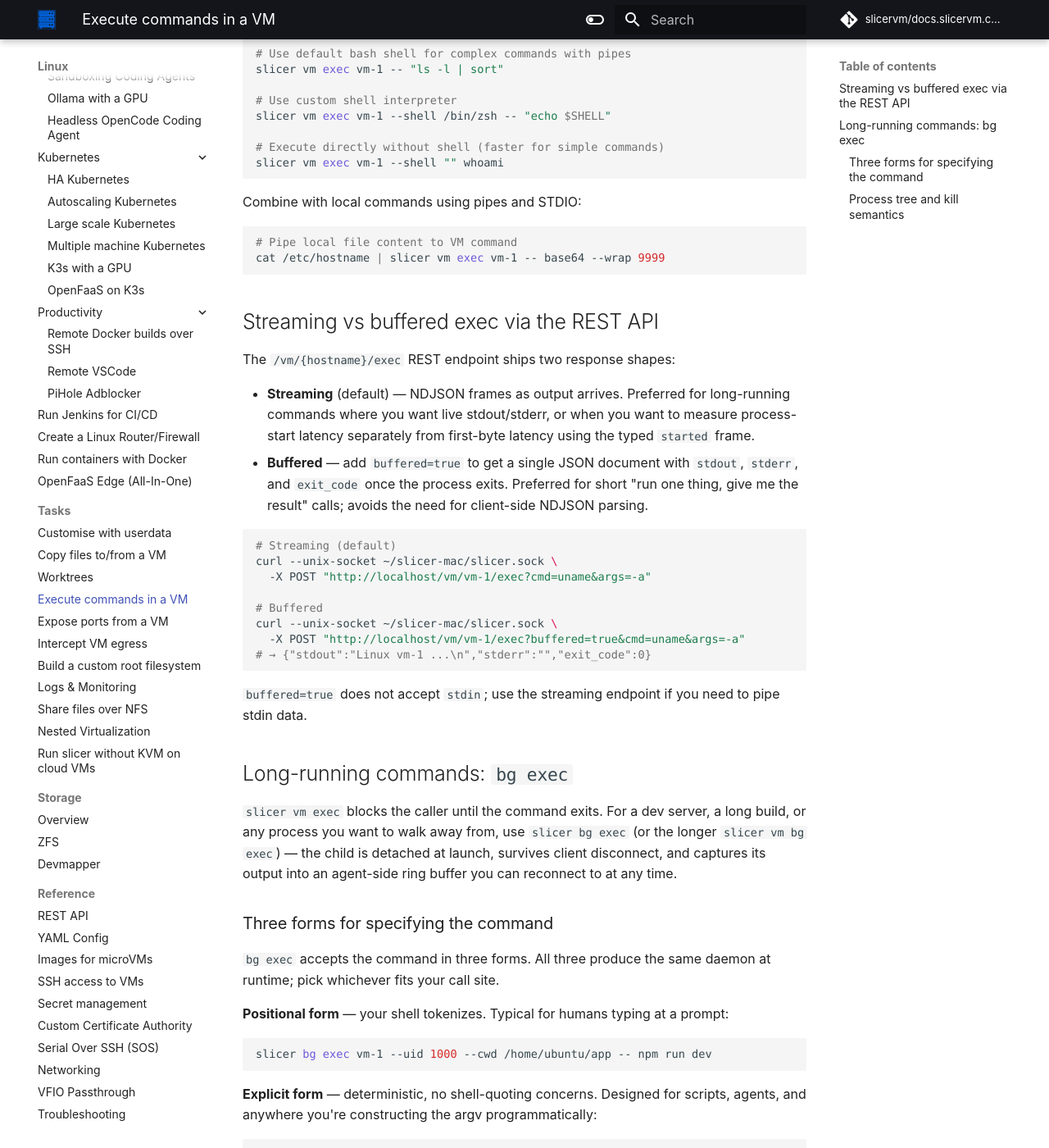
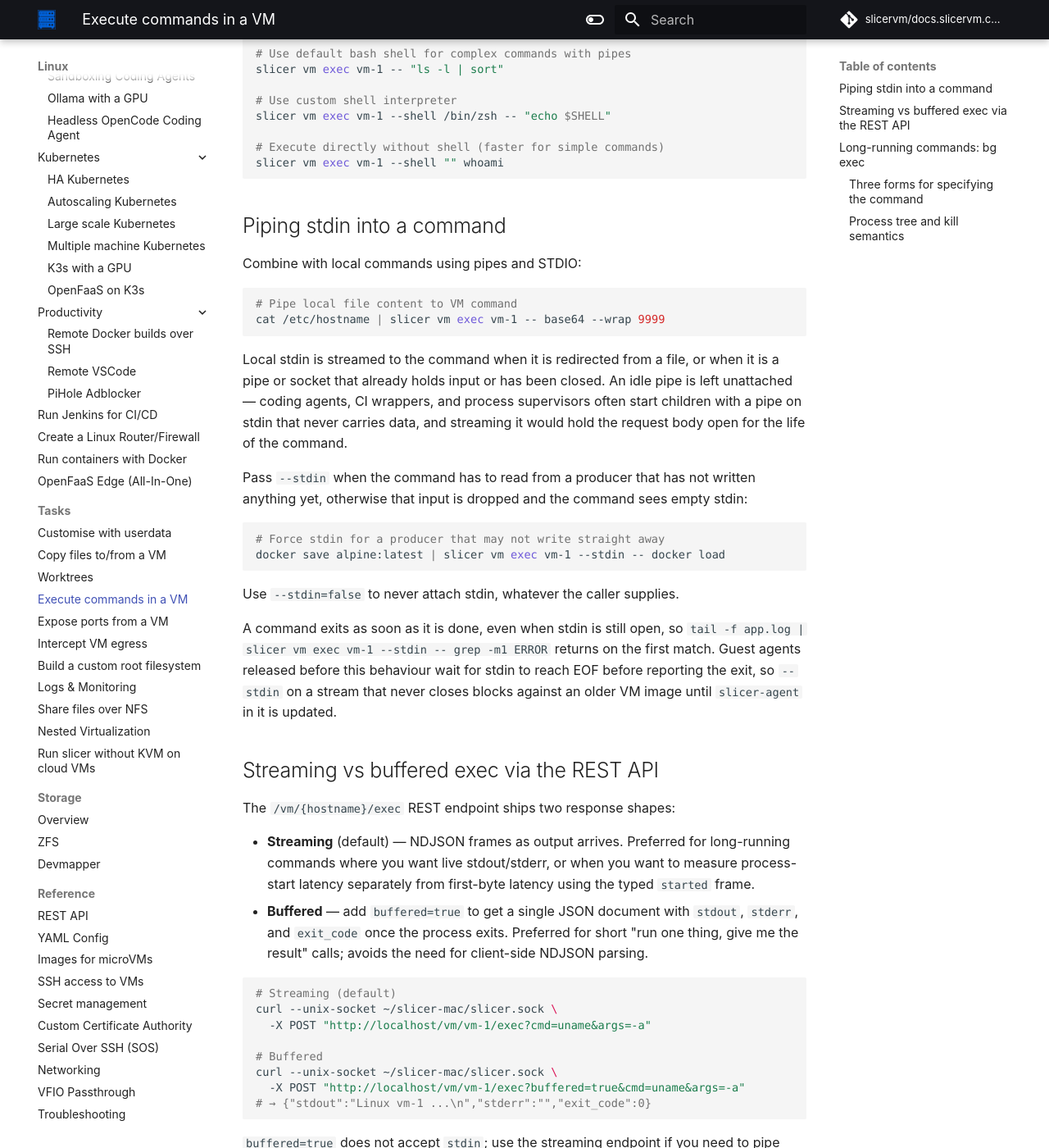
Before and after one commit to slicervm/docs.slicervm.com, an MkDocs documentation site: the page built from docs/tasks/execute-commands.md, in a window 1280 px wide and 1400 px high, scrolled down 878 px. Shown: the whole window at 82% size. Built offline with MkDocs 1.6.1 and Material for MkDocs 9.7.7, drawn with Linux system fonts in a browser that asks for light colours; some web fonts are replaced; comment, search, counter and statistics services are not loaded.

Commit message:
Document stdin handling for vm exec
Cover when local stdin is attached, the --stdin and --stdin=false
overrides, and that a command reports its exit while stdin is still
open. Note that older guest agents wait for stdin to reach EOF first.

Signed-off-by: Alex Ellis (OpenFaaS Ltd) <alexellis2@gmail.com>

````diff
--- a/docs/tasks/execute-commands.md
+++ b/docs/tasks/execute-commands.md
@@ -39,12 +39,39 @@ slicer vm exec vm-1 --shell /bin/zsh -- "echo $SHELL"
 slicer vm exec vm-1 --shell "" whoami
 ```
 
+## Piping stdin into a command
+
 Combine with local commands using pipes and STDIO:
 
 ```bash
 # Pipe local file content to VM command
 cat /etc/hostname | slicer vm exec vm-1 -- base64 --wrap 9999
 ```
+
+Local stdin is streamed to the command when it is redirected from a file,
+or when it is a pipe or socket that already holds input or has been
+closed. An idle pipe is left unattached — coding agents, CI wrappers, and
+process supervisors often start children with a pipe on stdin that never
+carries data, and streaming it would hold the request body open for the
+life of the command.
+
+Pass `--stdin` when the command has to read from a producer that has not
+written anything yet, otherwise that input is dropped and the command
+sees empty stdin:
+
+```bash
+# Force stdin for a producer that may not write straight away
+docker save alpine:latest | slicer vm exec vm-1 --stdin -- docker load
+```
+
+Use `--stdin=false` to never attach stdin, whatever the caller supplies.
+
+A command exits as soon as it is done, even when stdin is still open, so
+`tail -f app.log | slicer vm exec vm-1 --stdin -- grep -m1 ERROR` returns
+on the first match. Guest agents released before this behaviour wait for
+stdin to reach EOF before reporting the exit, so `--stdin` on a stream
+that never closes blocks against an older VM image until `slicer-agent`
+in it is updated.
 
 ## Streaming vs buffered exec via the REST API
 
````
Also changed, not shown: docs/reference/api.md (+5 -1 lines).
